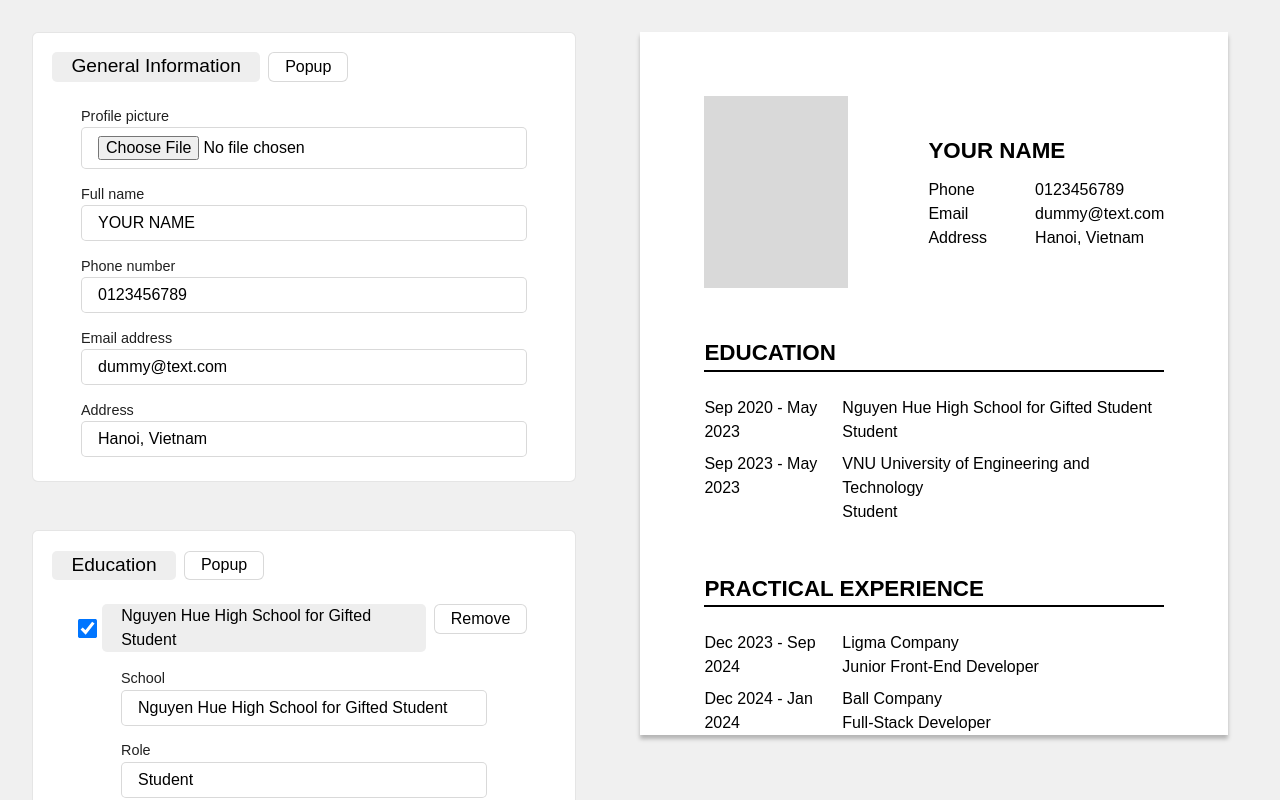
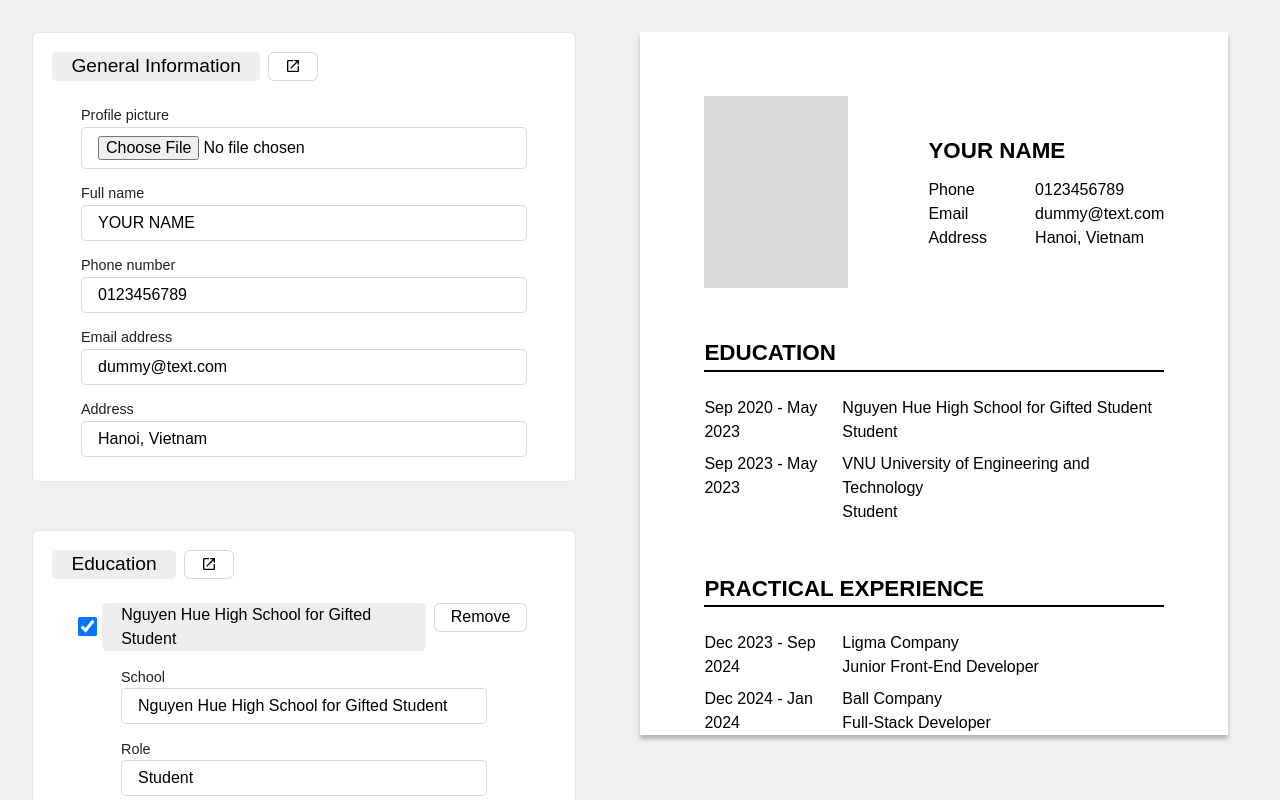
Before and after one commit to trandangduat/cv-application, a React (Vite) app: page / in a window 1280 px wide. Shown: the top 800 px of the page. Built offline with nearby package versions, Linux system fonts and the light colour scheme; a web font is replaced by a local one.

Commit message:
style: replace popup/down sections with material icons

```diff
--- a/package.json
+++ b/package.json
@@ -10,6 +10,8 @@
     "preview": "vite preview"
   },
   "dependencies": {
+    "@mdi/js": "^7.4.47",
+    "@mdi/react": "^1.6.1",
     "moment": "^2.30.1",
     "react": "^18.2.0",
     "react-dom": "^18.2.0"
--- a/src/components/Leftside.jsx
+++ b/src/components/Leftside.jsx
@@ -3,6 +3,9 @@ import GeneralInfo from "./leftside/GeneralInfo.jsx";
 import Education from "./leftside/Education.jsx";
 import PracticalExperiences from "./leftside/PracticalExperiences.jsx";
 import '../styles/Leftside.css'
+import Icon from '@mdi/react';
+import { mdiArrowBottomLeft } from '@mdi/js';
+import { mdiOpenInNew } from '@mdi/js';
 
 function Section (props) {
   let content;
@@ -106,9 +109,13 @@ function Section (props) {
         </h2>
         {
           windowMode ?
-          <button type = "button" onClick = {() => setWindowMode(false)}>Down</button>
+          <button type = "button" onClick = {() => setWindowMode(false)}>
+            <Icon path={mdiArrowBottomLeft} size={1 / 1.5} />
+          </button>
           :
-          <button type = "button" onClick = {() => setWindowMode(true)}>Popup</button>
+          <button type = "button" onClick = {() => setWindowMode(true)}>
+            <Icon path={mdiOpenInNew} size={1 / 1.5} />
+          </button>
         }
       </div>
       <div id = "content">
--- a/src/index.css
+++ b/src/index.css
@@ -48,7 +48,16 @@ button {
   font-family: inherit;
   background-color: white;
   cursor: pointer;
-  transition: border-color 0.25s;
   color: black;
   border-radius: 6px;
+  display: flex;
+  transition: .2s;
 }
+
+button:hover {
+  background: #f5f5f5;
+}
+
+button:active {
+  background: #eeeeee;
+}
```
Also changed, not shown: 1 other file (tests, documents, lock files or other folders).
